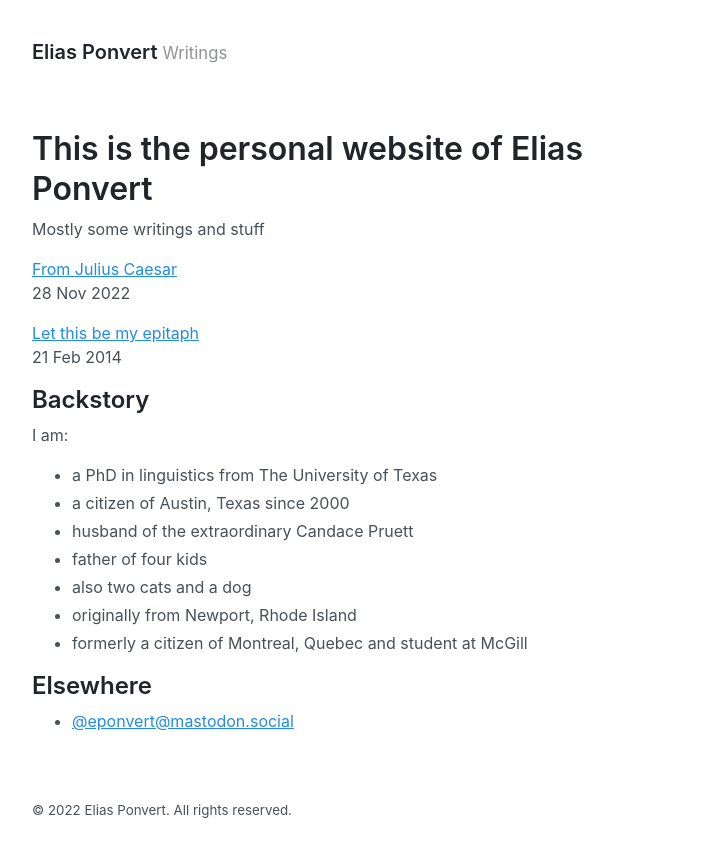
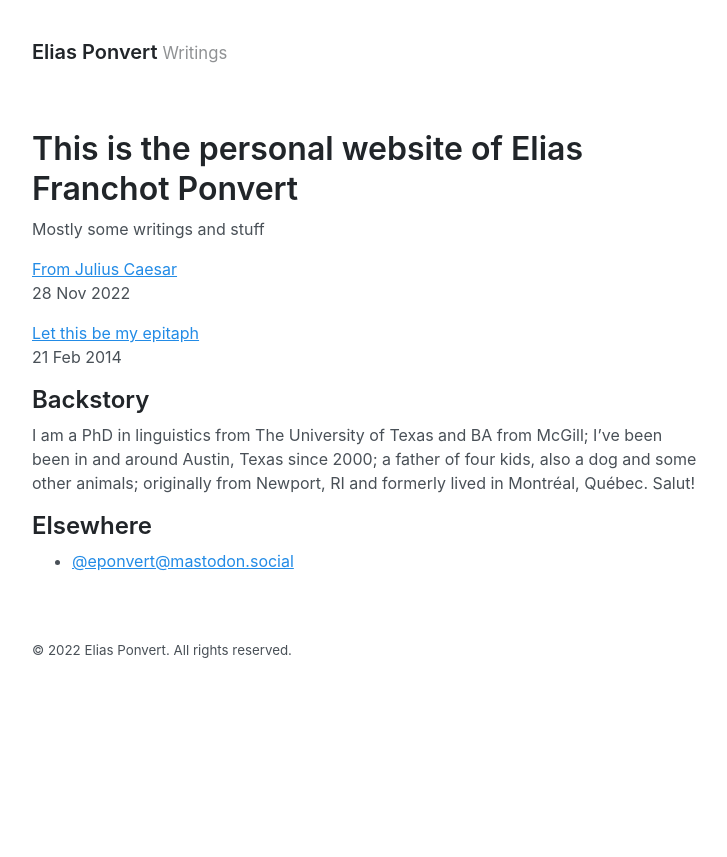
Before and after one commit to eponvert/eponvert.github.io, a Jekyll site: the page built from index.md, in a window 1280 px wide. Shown: the top 857 px of the page, without its empty margins (272-999 px from the left). Built offline with Jekyll 4.4.1, drawn with Linux system fonts in a browser that asks for light colours.

Commit message:
Revised mini bio

```diff
--- a/index.md
+++ b/index.md
@@ -1,6 +1,6 @@
 ---
 layout: page
-title: This is the personal website of Elias Ponvert
+title: This is the personal website of Elias Franchot Ponvert
 ---
 
 Mostly some writings and stuff
@@ -11,14 +11,10 @@ Mostly some writings and stuff
 
 ## Backstory
 
-I am:
-* a PhD in linguistics from The University of Texas
-* a citizen of Austin, Texas since 2000
-* husband of the extraordinary Candace Pruett
-* father of four kids
-* also two cats and a dog
-* originally from Newport, Rhode Island
-* formerly a citizen of Montreal, Quebec and student at McGill
+I am a PhD in linguistics from The University of Texas and BA from McGill;
+I've been been in and around Austin, Texas since 2000; a father of four kids,
+also a dog and some other animals; originally from Newport, RI and
+formerly lived in Montréal, Québec. Salut!
 
 ## Elsewhere
 
```
